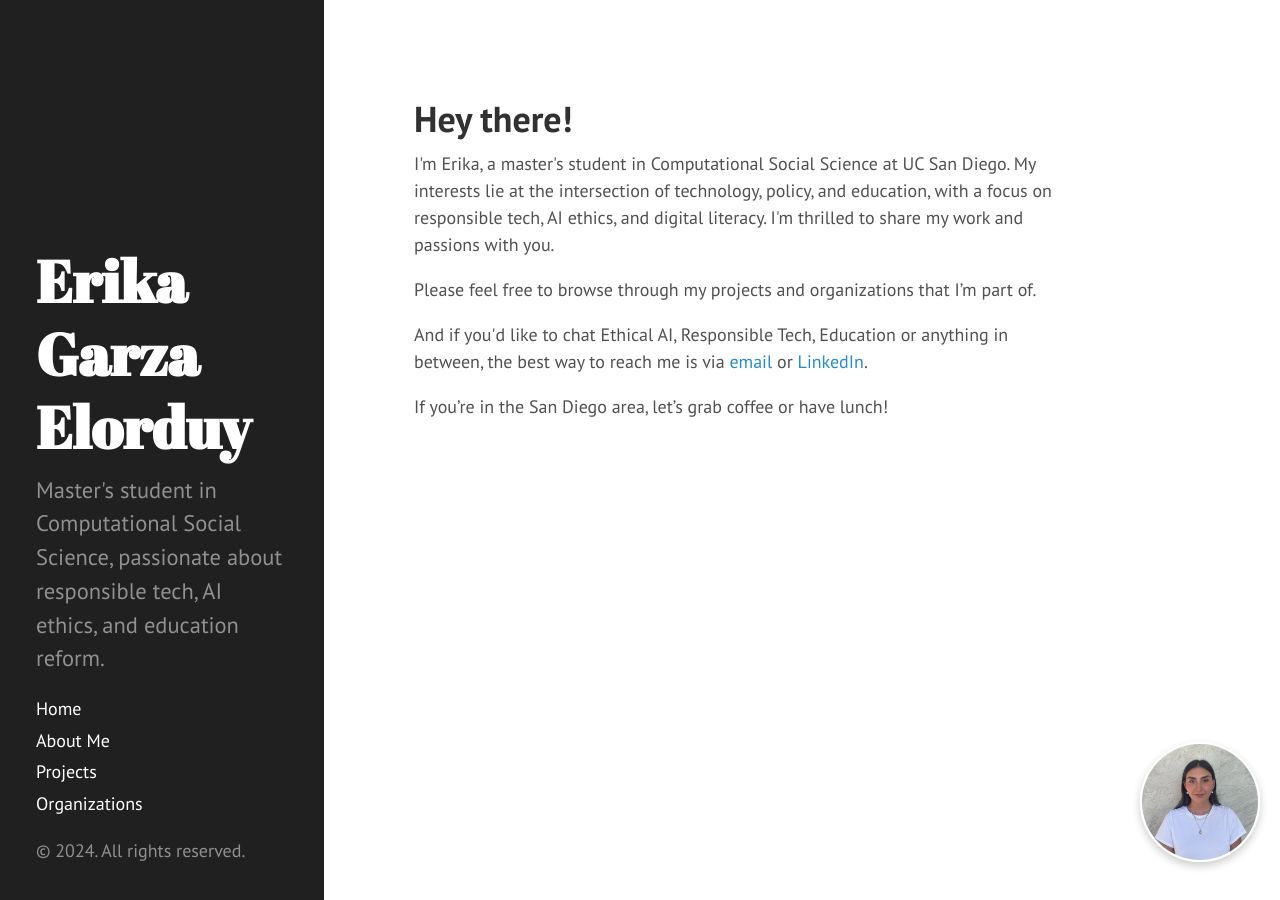
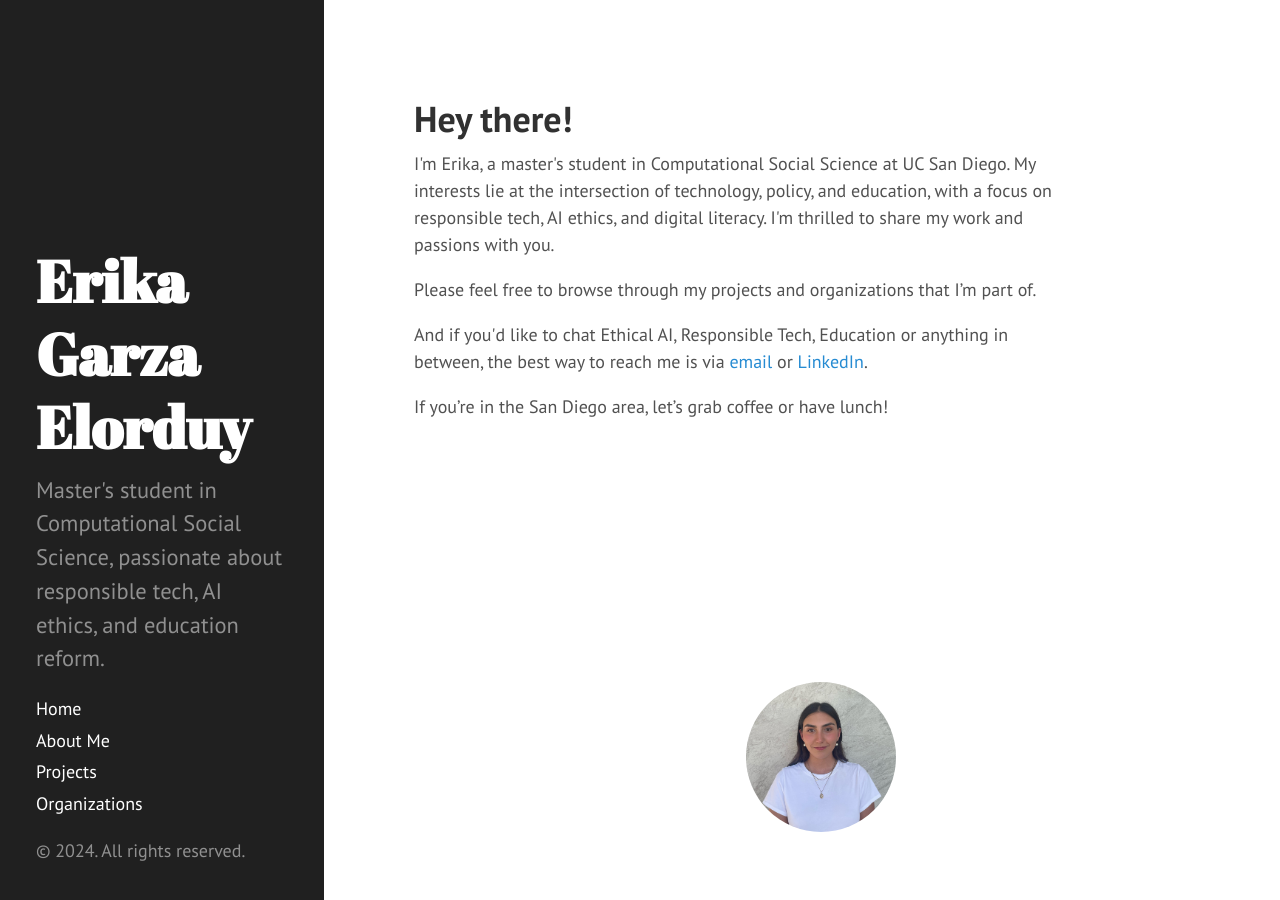
Before and after one commit to e-garzaelorduy/e-garzaelorduy.github.io, a Jekyll site: the page built from index.html, in a window 1280 px wide. Built offline with Jekyll 4.4.1, drawn with Linux system fonts in a browser that asks for light colours; Markdown is read by kramdown in place of the engine named in the settings; the list of posts is cut into pages by our own code.

Commit message:
Visual Config

```diff
--- a/assets/css/hyde.css
+++ b/assets/css/hyde.css
@@ -251,12 +251,10 @@ a.sidebar-nav-item:focus {
 
 /* Profile picture styling */
 .profile-pic {
-  width: 120px; /* Adjust size as needed */
-  height: 120px; /* Ensures a square size for the circular crop */
+  width: 150px; /* Adjust size as needed */
+  height: 150px; /* Ensures a square size for the circular crop */
   border-radius: 50%; /* Makes the image circular */
   position: absolute; /* Allows positioning relative to the content */
-  right: 20px; /* Adjust distance from the right edge */
-  bottom: 20px; /* Adjust distance from the bottom of the text */
-  border: 2px solid #FFFFFF; /* Optional: adds a white border around the image */
-  box-shadow: 0px 4px 8px rgba(0, 0, 0, 0.2); /* Optional shadow for depth */
+  right: 30%; /* Moves the image closer to the center */
+  bottom: 50px; /* Raises the image higher above the bottom */
 }
```
